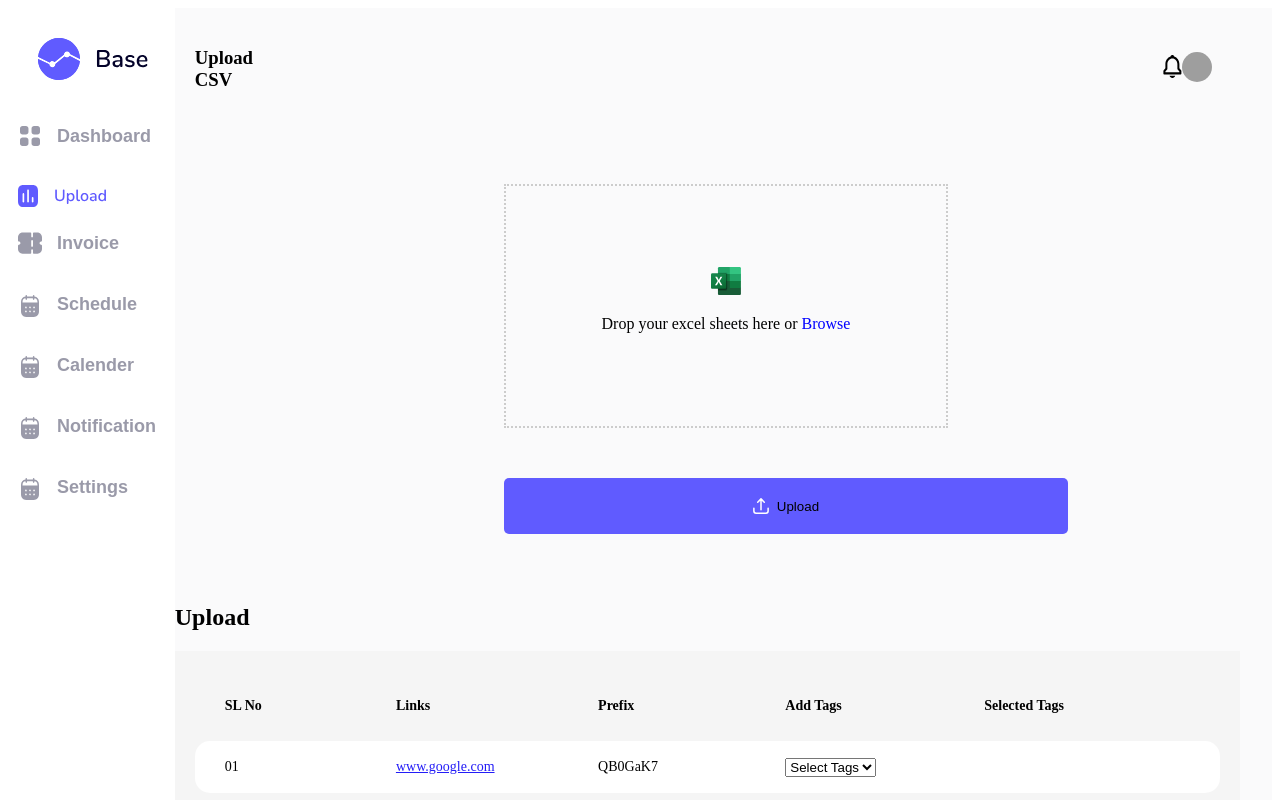
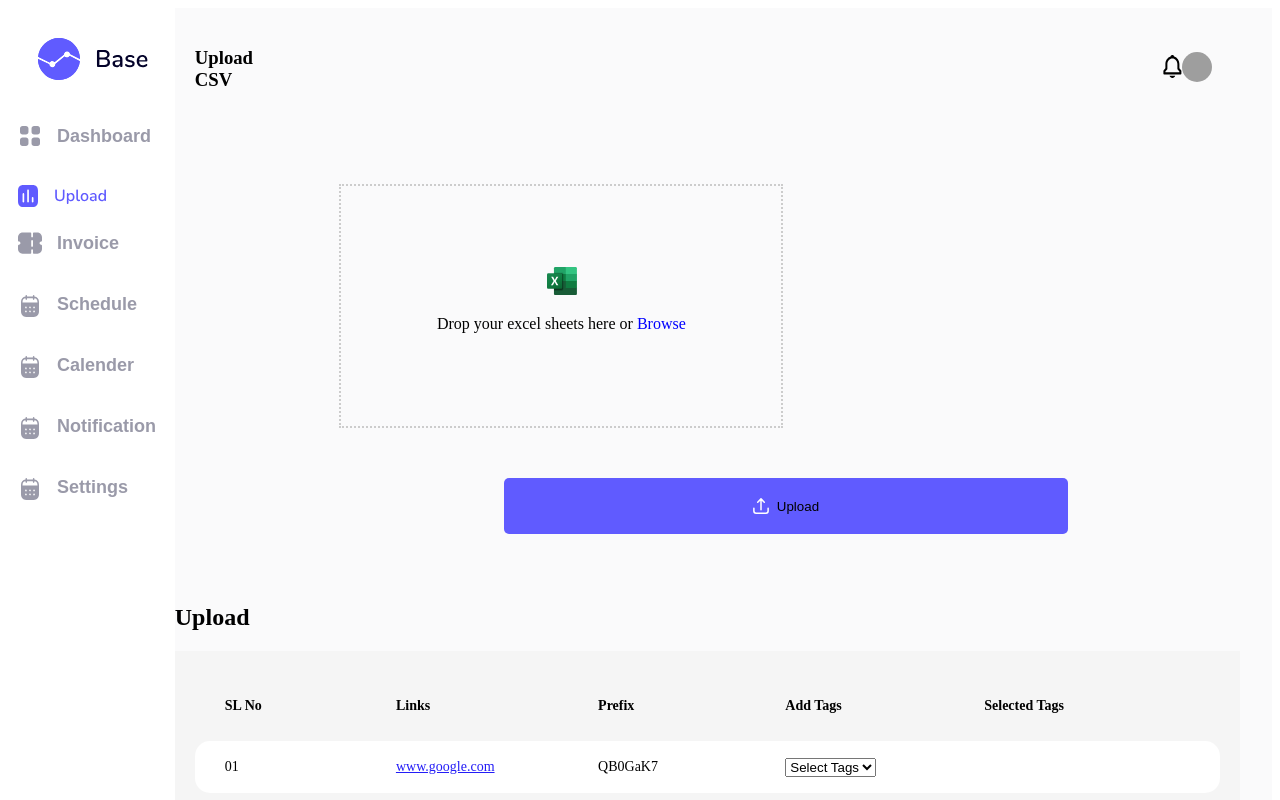
Before and after one commit to kavyasathish/assignment_openinapp, a React (Create React App) app: page / in a window 1280 px wide. Shown: the top 800 px of the page. Built offline with nearby package versions, Linux system fonts and the light colour scheme; grey boxes are pictures that could not be loaded.

Commit message:
Update header.css

```diff
--- a/src/common/style/header.css
+++ b/src/common/style/header.css
@@ -63,7 +63,7 @@ button {
 
 .fileSymbol {
   align-items: center;
-  margin-left: 30%;
+  margin-left: 15%;
   display: flex;
   flex-direction: column;
   align-items: center;
```
